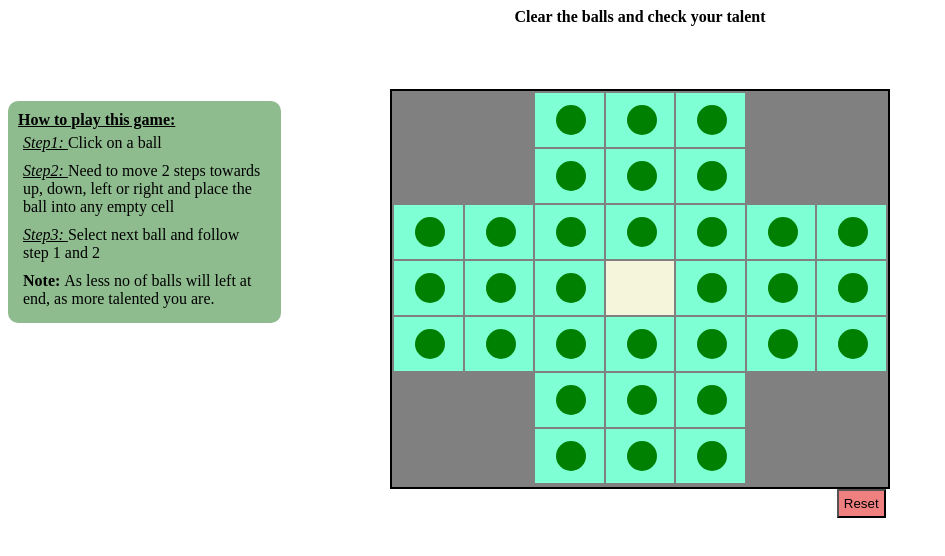
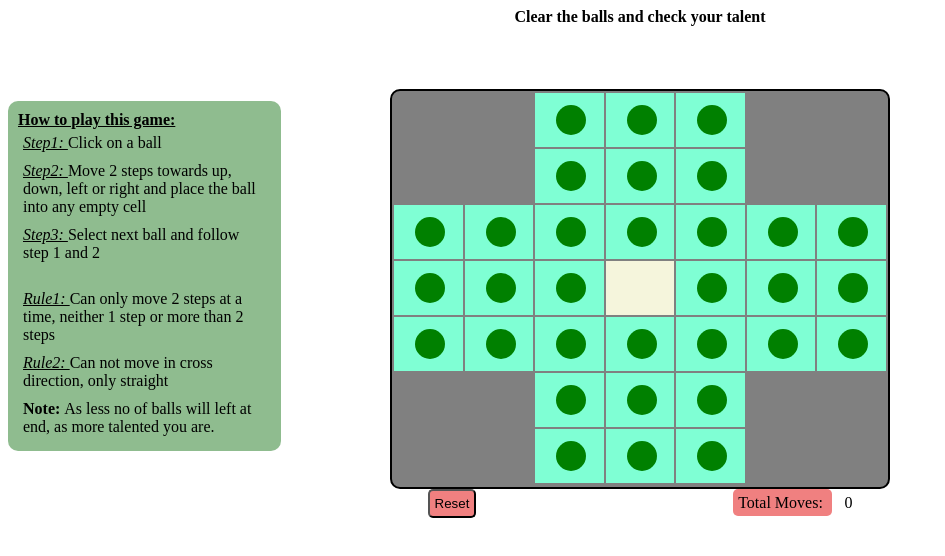
Before and after one commit to SamareshPatra/BrainVita, a plain HTML site: page index.html in a window 1280 px wide. Shown: the whole page, without its empty margins (0-945 px from the left). Drawn offline with Linux system fonts and the light colour scheme.

Commit message:
close #20 display total moves added

```diff
--- a/activity.js
+++ b/activity.js
@@ -7,6 +7,7 @@ $(document).ready(function () {
     marked = 0;
     dataVal = 0;
     newDataVale = 0;
+    totalSteps = 0;
     $("td").each(function (index) {
         $(this).on("click", function () {
             var className = $(this).attr('class');
@@ -53,6 +54,9 @@ $(document).ready(function () {
                             $(this).append("<div class='circle'></div>");
                             $(this).removeClass('normal');
                             $(this).addClass('ball');
+                            //calculate and display total moves
+                            totalSteps++;
+                            $('.totalMoves').text(totalSteps);
                         } else {
                             alert("Invalide Move !");
                         }
@@ -161,6 +165,6 @@ $(document).ready(function () {
 
 });
 //disabled right click option
-document.addEventListener("contextmenu", function(e){
-    e.preventDefault();
-}, false);
+//document.addEventListener("contextmenu", function(e){
+//    e.preventDefault();
+//}, false);
--- a/index.html
+++ b/index.html
@@ -6,7 +6,7 @@ and open the template in the editor.
 -->
 <html>
     <head>
-        <title>Game 1</title>
+        <title> BrainVita </title>
         <meta charset="UTF-8">
         <meta name="viewport" content="width=device-width, initial-scale=1.0">
         <script src="jquery-3.2.1.min.js"></script>
@@ -154,6 +154,7 @@ and open the template in the editor.
                 </table>
                 <div>
                     <button class="reset" onclick="location.reload()"> Reset </button>
+                    <span><span class="moves"> Total Moves: </span><span class="totalMoves"> 0 </span></span>
                 </div>
             </center>
         </div>
@@ -166,10 +167,17 @@ and open the template in the editor.
                     <span> <i><u> Step1: </u></i> Click on a ball </span>
                 </div>
                 <div class="addStep">
-                    <span> <i><u> Step2: </u></i> Need to move 2 steps towards up, down, left or right and place the ball into any empty cell </span>
+                    <span> <i><u> Step2: </u></i> Move 2 steps towards up, down, left or right and place the ball into any empty cell </span>
                 </div>
                 <div class="addStep">
                     <span> <i><u> Step3: </u></i> Select next ball and follow step 1 and 2</span>
+                </div>
+                <br>
+                <div class="addStep">
+                    <span> <i><u> Rule1: </u></i> Can only move 2 steps at a time, neither 1 step or more than 2 steps</span>
+                </div>
+                <div class="addStep">
+                    <span> <i><u> Rule2: </u></i> Can not move in cross direction, only straight </span>
                 </div>
             </div>
             <div class="addStep">
--- a/tableStyle.css
+++ b/tableStyle.css
@@ -9,6 +9,7 @@ table{
     margin-top: 5%;
     border: 2px solid black;
     background-color: gray;
+    border-radius: 10px;
 }
 tr {
 
@@ -36,7 +37,17 @@ tr {
 .reset {
     background-color: #F08080;
     padding: 5px;
-    margin-left: 35%;
+    border-radius: 5px;
+}
+.moves {
+    background-color: #F08080;
+    padding: 5px;
+    border-radius: 5px;
+    margin-left: 20%;
+}
+.totalMoves {
+    width: 50px;
+    margin-left: 1%;
 }
 .adds {
     background-color: #8FBC8F;
```
